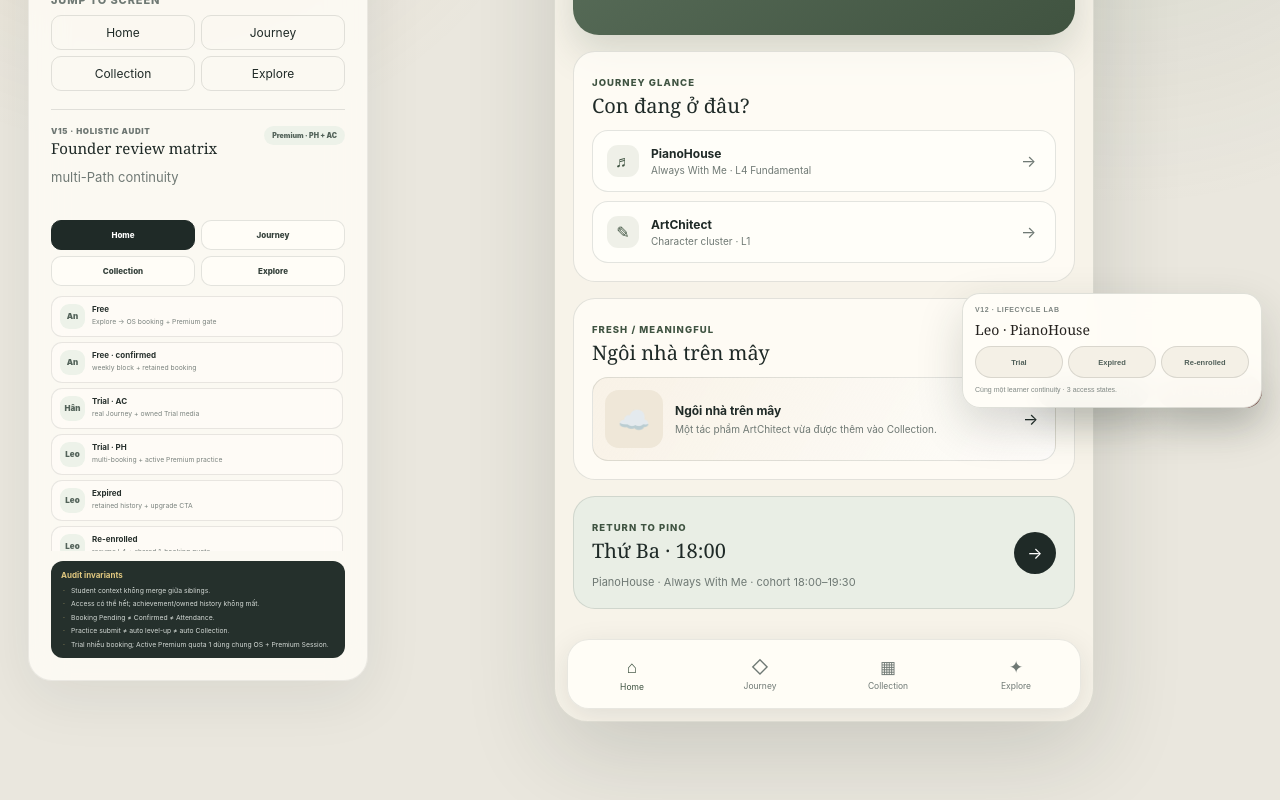
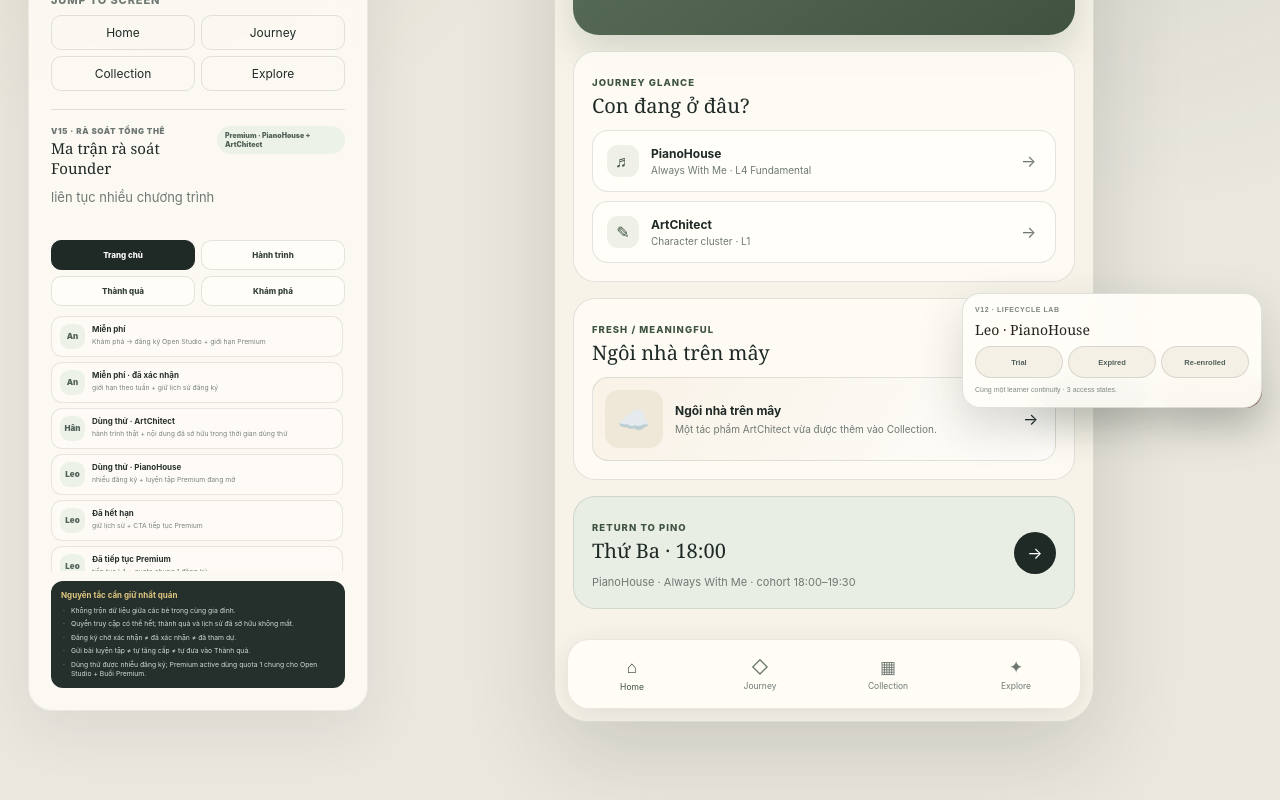
Before and after one commit to vmtct/pino-team-os, a Next.js app: page /piner-prototype in a window 1280 px wide. Shown: the part 374-1174 px from the top of the page. Built offline with nearby package versions, Linux system fonts and the light colour scheme.

Commit message:
refactor: localize V15 founder audit console

```diff
--- a/app/piner-prototype/PinerPrototypeV15.tsx
+++ b/app/piner-prototype/PinerPrototypeV15.tsx
@@ -5,7 +5,7 @@ import { createPortal } from "react-dom";
 import PinerPrototypeV14 from "./PinerPrototypeV14";
 import v15 from "./piner-prototype-v15.module.css";
 
-type Surface = "Home" | "Journey" | "Collection" | "Explore";
+type Surface = "Trang chủ" | "Hành trình" | "Thành quả" | "Khám phá";
 
 type ReviewCase = {
   key: string;
@@ -15,24 +15,30 @@ type ReviewCase = {
 };
 
 const reviewCases: ReviewCase[] = [
-  { key: "an-free", label: "An", state: "Free", focus: "Explore → OS booking + Premium gate" },
-  { key: "an-free-confirmed", label: "An", state: "Free · confirmed", focus: "weekly block + retained booking" },
-  { key: "han-trial-ac", label: "Hân", state: "Trial · AC", focus: "real Journey + owned Trial media" },
-  { key: "leo-trial", label: "Leo", state: "Trial · PH", focus: "multi-booking + active Premium practice" },
-  { key: "leo-expired", label: "Leo", state: "Expired", focus: "retained history + upgrade CTA" },
-  { key: "leo-reenrolled", label: "Leo", state: "Re-enrolled", focus: "resume L4 + shared 1-booking quota" },
-  { key: "minh-premium", label: "Minh", state: "Premium · PH + AC", focus: "multi-Path continuity" },
-  { key: "mia-lpa", label: "Mía", state: "Premium · LPA", focus: "scheduled topics + checkpoints" },
-  { key: "bo-lpp", label: "Bơ", state: "Premium · LPP", focus: "starter practice + Collection" },
+  { key: "an-free", label: "An", state: "Miễn phí", focus: "Khám phá → đăng ký Open Studio + giới hạn Premium" },
+  { key: "an-free-confirmed", label: "An", state: "Miễn phí · đã xác nhận", focus: "giới hạn theo tuần + giữ lịch sử đăng ký" },
+  { key: "han-trial-ac", label: "Hân", state: "Dùng thử · ArtChitect", focus: "hành trình thật + nội dung đã sở hữu trong thời gian dùng thử" },
+  { key: "leo-trial", label: "Leo", state: "Dùng thử · PianoHouse", focus: "nhiều đăng ký + luyện tập Premium đang mở" },
+  { key: "leo-expired", label: "Leo", state: "Đã hết hạn", focus: "giữ lịch sử + CTA tiếp tục Premium" },
+  { key: "leo-reenrolled", label: "Leo", state: "Đã tiếp tục Premium", focus: "tiếp tục L4 + quota chung 1 đăng ký" },
+  { key: "minh-premium", label: "Minh", state: "Premium · PianoHouse + ArtChitect", focus: "liên tục nhiều chương trình" },
+  { key: "mia-lpa", label: "Mía", state: "Premium · Little Piner Art", focus: "chủ đề theo lịch + checkpoint" },
+  { key: "bo-lpp", label: "Bơ", state: "Premium · Little Piner Piano", focus: "luyện tập khởi đầu + Thành quả" },
 ];
 
-const surfaces: Surface[] = ["Home", "Journey", "Collection", "Explore"];
+const surfaces: Surface[] = ["Trang chủ", "Hành trình", "Thành quả", "Khám phá"];
+const legacySurfaceLabels: Record<Surface, string> = {
+  "Trang chủ": "Home",
+  "Hành trình": "Journey",
+  "Thành quả": "Collection",
+  "Khám phá": "Explore",
+};
 
 export default function PinerPrototypeV15() {
   const rootRef = useRef<HTMLDivElement>(null);
   const [mountTarget, setMountTarget] = useState<HTMLElement | null>(null);
   const [activeCase, setActiveCase] = useState("an-free");
-  const [activeSurface, setActiveSurface] = useState<Surface>("Home");
+  const [activeSurface, setActiveSurface] = useState<Surface>("Trang chủ");
 
   useEffect(() => {
     const root = rootRef.current;
@@ -47,12 +53,12 @@ export default function PinerPrototypeV15() {
         const lab = asides.find((aside) => aside.querySelector("h1")?.textContent?.trim() === "Piner Member Space");
         if (!lab) return;
 
-        const badge = Array.from(lab.querySelectorAll<HTMLElement>("div, span")).find((node) => node.textContent?.trim().startsWith("LOCAL PROTOTYPE"));
-        if (badge) badge.textContent = "LOCAL PROTOTYPE · V15";
+        const badge = Array.from(lab.querySelectorAll<HTMLElement>("div, span")).find((node) => node.textContent?.trim().startsWith("LOCAL PROTOTYPE") || node.textContent?.trim().startsWith("BẢN THỬ NỘI BỘ"));
+        if (badge) badge.textContent = "BẢN THỬ NỘI BỘ · V15";
 
         const intro = lab.querySelector("h1")?.nextElementSibling as HTMLElement | null;
         if (intro?.tagName === "P") {
-          intro.textContent = "Holistic review build · kiểm tra continuity, access, booking và learner state xuyên Home / Journey / Collection / Explore.";
+          intro.textContent = "Bản rà soát tổng thể · kiểm tra hành trình, quyền truy cập, đăng ký và trạng thái học viên trên toàn bộ Piner.";
         }
 
         const legacyFocus = Array.from(lab.querySelectorAll<HTMLElement>("strong")).find((node) => node.textContent?.trim() === "V4 review focus");
@@ -90,15 +96,16 @@ export default function PinerPrototypeV15() {
     else select.value = key;
     select.dispatchEvent(new Event("change", { bubbles: true }));
     setActiveCase(key);
-    setActiveSurface("Home");
+    setActiveSurface("Trang chủ");
   }
 
   function jump(surface: Surface) {
     const root = rootRef.current;
     if (!root) return;
+    const labels = [surface, legacySurfaceLabels[surface]];
     const buttons = Array.from(root.querySelectorAll<HTMLButtonElement>("button"));
-    const jumpButton = buttons.find((button) => button.textContent?.trim() === surface && button.closest("aside"));
-    const navButton = buttons.find((button) => button.textContent?.trim() === surface && button.closest("nav"));
+    const jumpButton = buttons.find((button) => labels.includes(button.textContent?.trim() ?? "") && button.closest("aside"));
+    const navButton = buttons.find((button) => labels.includes(button.textContent?.trim() ?? "") && button.closest("nav"));
     (jumpButton ?? navButton)?.click();
     setActiveSurface(surface);
   }
@@ -130,11 +137,11 @@ function ReviewConsole({ activeCase, activeSurface, onScenario, onSurface }: {
   return (
     <section className={v15.console}>
       <div className={v15.consoleHead}>
-        <div><span>V15 · HOLISTIC AUDIT</span><strong>Founder review matrix</strong></div>
-        <em>{current?.state ?? "Custom scenario"}</em>
+        <div><span>V15 · RÀ SOÁT TỔNG THỂ</span><strong>Ma trận rà soát Founder</strong></div>
+        <em>{current?.state ?? "Trạng thái tùy chỉnh"}</em>
       </div>
 
-      <p className={v15.focus}>{current?.focus ?? "Review current Student state across all surfaces."}</p>
+      <p className={v15.focus}>{current?.focus ?? "Rà soát trạng thái học viên hiện tại trên tất cả màn hình."}</p>
 
       <div className={v15.surfaceRow}>
         {surfaces.map((surface) => (
@@ -153,12 +160,12 @@ function ReviewConsole({ activeCase, activeSurface, onScenario, onSurface }: {
       </div>
 
       <div className={v15.invariants}>
-        <strong>Audit invariants</strong>
-        <span>Student context không merge giữa siblings.</span>
-        <span>Access có thể hết; achievement/owned history không mất.</span>
-        <span>Booking Pending ≠ Confirmed ≠ Attendance.</span>
-        <span>Practice submit ≠ auto level-up ≠ auto Collection.</span>
-        <span>Trial nhiều booking; Active Premium quota 1 dùng chung OS + Premium Session.</span>
+        <strong>Nguyên tắc cần giữ nhất quán</strong>
+        <span>Không trộn dữ liệu giữa các bé trong cùng gia đình.</span>
+        <span>Quyền truy cập có thể hết; thành quả và lịch sử đã sở hữu không mất.</span>
+        <span>Đăng ký chờ xác nhận ≠ đã xác nhận ≠ đã tham dự.</span>
+        <span>Gửi bài luyện tập ≠ tự tăng cấp ≠ tự đưa vào Thành quả.</span>
+        <span>Dùng thử được nhiều đăng ký; Premium active dùng quota 1 chung cho Open Studio + Buổi Premium.</span>
       </div>
     </section>
   );
```
